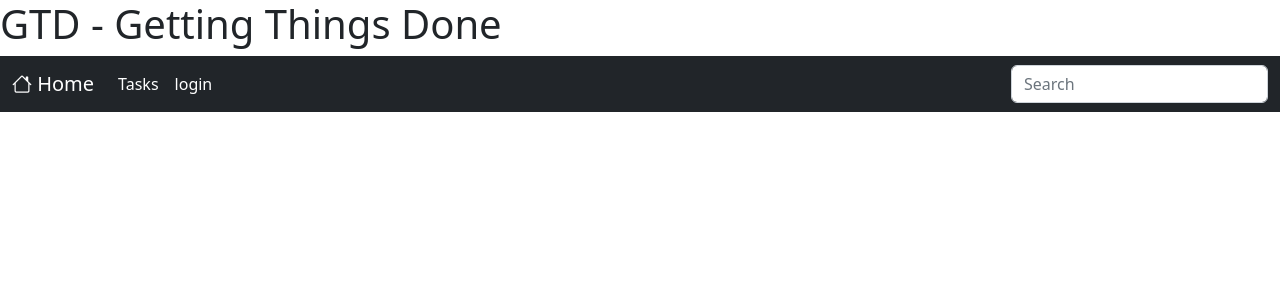
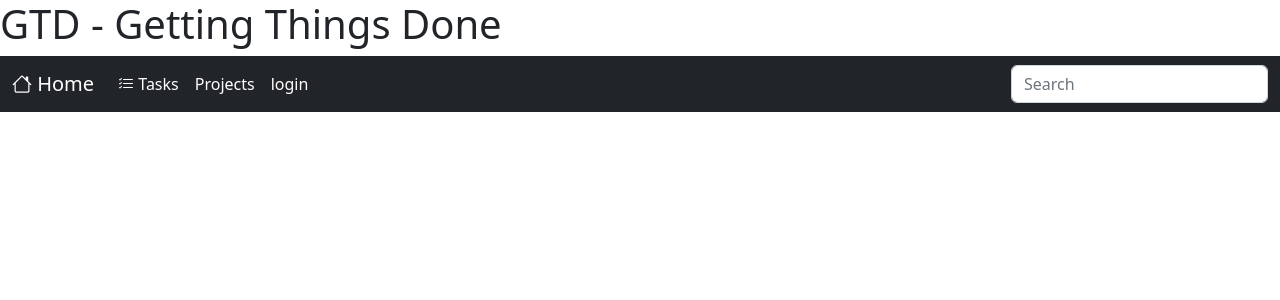
Before and after one commit to recursossauro/GTD, a Django app: page / in a window 1280 px wide. Shown: the top 300 px of the page. Run offline with Django 5.2, Linux system fonts and the light colour scheme.

Commit message:
Add icon List checked on Task menu in core.html and changed a little the organizations from tasks.index.hml nav bar moving the task and project links to core.html end putting super instead.

```diff
--- a/core/templates/core.html
+++ b/core/templates/core.html
@@ -26,7 +26,10 @@
             <ul class="navbar-nav me-auto mb-2 mb-lg-0">
                 {% block nav %}
                     <li class="nav-item">
-                      <a class="nav-link active" aria-current="page" href="{% url 'tasks:index' %}">Tasks</a>
+                      <a class="nav-link active" aria-current="page" href="{% url 'tasks:index' %}"><i class="bi bi-list-check"></i> Tasks</a>
+                    </li>
+                    <li class="nav-item">
+                        <a class="nav-link active" aria-current="page" href="{% url 'tasks:index' %}">Projects</a>
                     </li>
                 {% endblock %}
                 {% if user.is_authenticated %}
```
Also changed, not shown: tasks/templates/tasks/index.html (+1 -6 lines), db.sqlite3.
